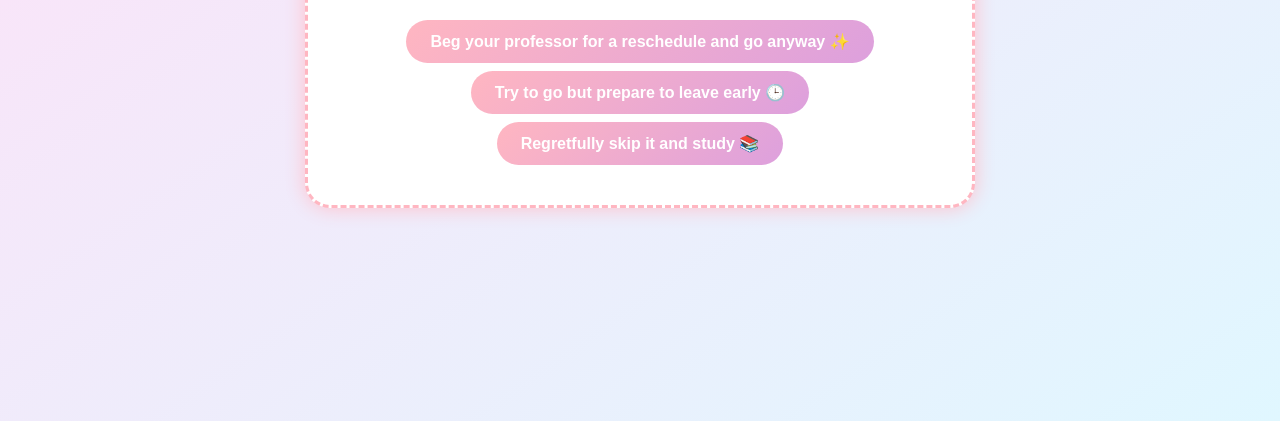
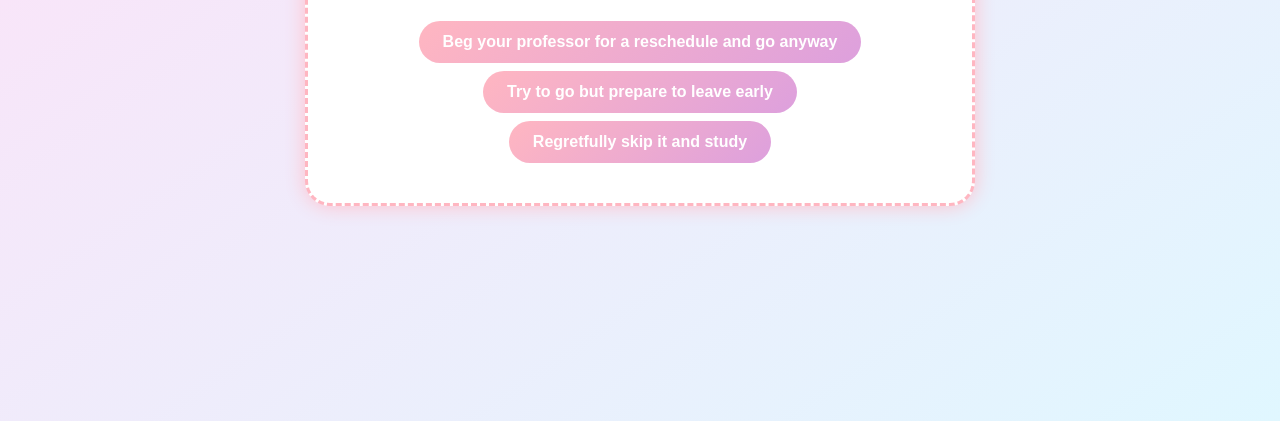
Before and after one commit to appydraws/fan-type-quiz, a plain HTML site: page q1.html in a window 1280 px wide. Shown: the part 379-800 px from the top of the page. Drawn offline with Linux system fonts and the light colour scheme.

Commit message:
Update q1.html

```diff
--- a/q1.html
+++ b/q1.html
@@ -9,9 +9,9 @@
   <div class="container">
     <h2>Scenario 1:</h2>
     <p>Your idol just announced a surprise fan meet 3 hours away—on a weekday. You have an exam the next morning. What do you do?</p>
-    <button onclick="saveAnswer(3)">Beg your professor for a reschedule and go anyway ✨</button>
-    <button onclick="saveAnswer(2)">Try to go but prepare to leave early 🕒</button>
-    <button onclick="saveAnswer(1)">Regretfully skip it and study 📚</button>
+    <button onclick="saveAnswer(3)">Beg your professor for a reschedule and go anyway </button>
+    <button onclick="saveAnswer(2)">Try to go but prepare to leave early </button>
+    <button onclick="saveAnswer(1)">Regretfully skip it and study </button>
   </div>
 
   <script>
```
